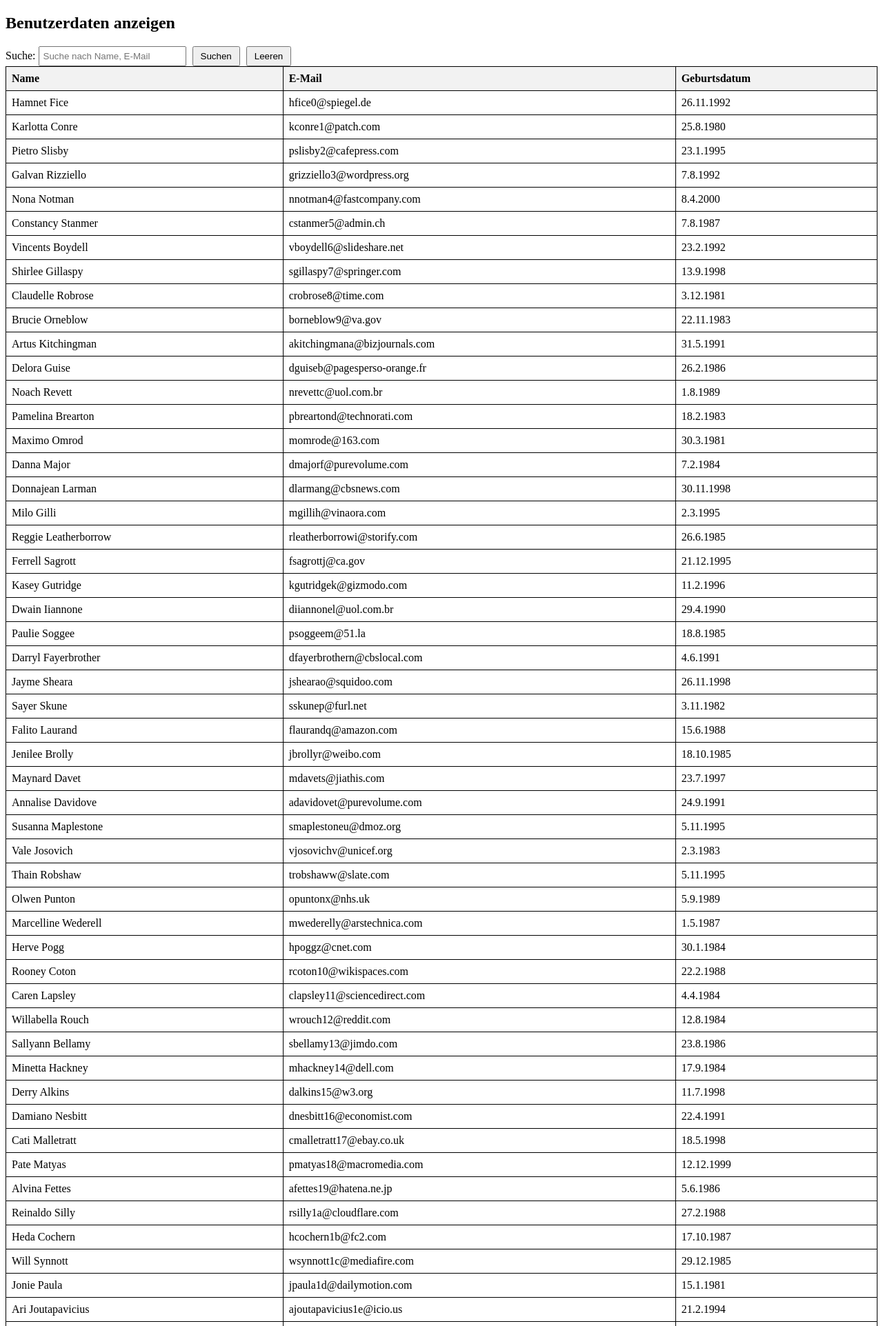
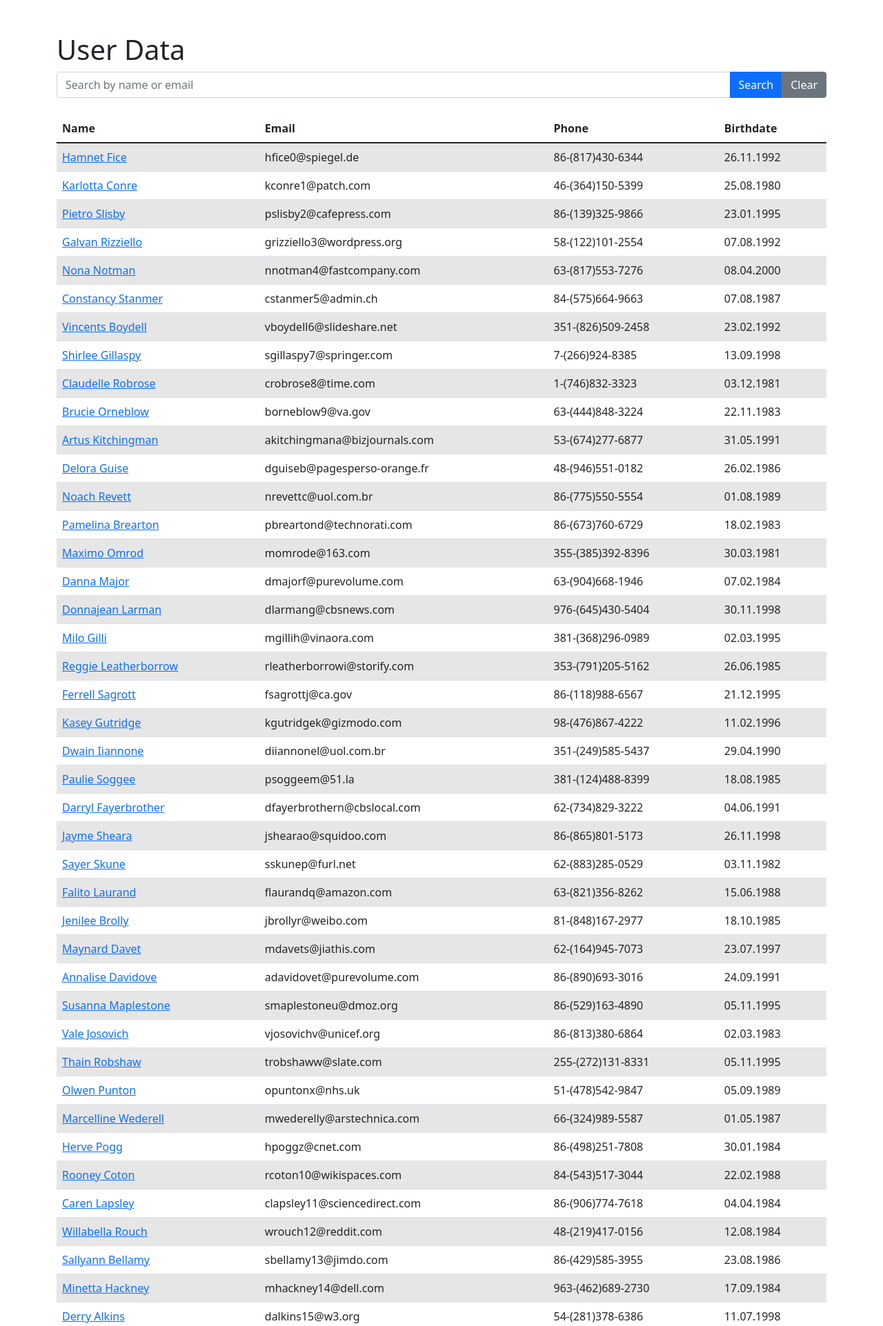
Before and after one commit to Gery485/php13-zusatz, a PHP site: page / in a window 1280 px wide. Shown: the top 1923 px of the page at 69% size. Run offline with PHP 8.4, Linux system fonts and the light colour scheme.

Commit message:
verschönert und zusatzaufgabe gemacht

```diff
--- a/get_data.php
+++ /dev/null
@@ -1,14 +0,0 @@
-<?php
-require_once 'userdata.php';
-
-header('Content-Type: application/json');
-
-$searchTerm = isset($_GET['search']) ? $_GET['search'] : '';
-
-if (empty($searchTerm)) {
-    $data = getAllData();
-} else {
-    $data = getFilteredData($searchTerm);
-}
-
-echo json_encode($data);
--- a/index.php
+++ b/index.php
@@ -1,63 +1,91 @@
+<?php
+require_once 'userdata.php';
+
+function getAllData() {
+    global $data;
+    return $data;
+}
+
+function getFilteredData($filter) {
+    $allData = getAllData();
+    return array_filter($allData, function($user) use ($filter) {
+        $fullName = strtolower($user['firstname'] . ' ' . $user['lastname']);
+        $email = strtolower($user['email']);
+        $filterLower = strtolower($filter);
+        return strpos($fullName, $filterLower) !== false || strpos($email, $filterLower) !== false;
+    });
+}
+
+$filter = isset($_GET['filter']) ? $_GET['filter'] : '';
+$users = $filter ? getFilteredData($filter) : getAllData();
+?>
+
 <!DOCTYPE html>
-<html lang="de">
+<html lang="en">
 <head>
     <meta charset="UTF-8">
     <meta name="viewport" content="width=device-width, initial-scale=1.0">
-    <title>Benutzerdaten anzeigen</title>
-    <script src="js/jquery-3.3.1.min.js"></script>
-    <script src="js/index.js" defer></script>
+    <title>User Data</title>
+    <link href="https://cdn.jsdelivr.net/npm/bootstrap@5.1.3/dist/css/bootstrap.min.css" rel="stylesheet">
     <style>
-        table {
-            width: 100%;
-            border-collapse: collapse;
-        }
-        table, th, td {
-            border: 1px solid black;
-        }
-        th, td {
-            padding: 8px;
-            text-align: left;
-        }
-        th {
-            background-color: #f2f2f2;
-        }
-        input[type="text"] {
-            width: 200px;
-            padding: 5px;
-        }
-        button {
-            padding: 5px 10px;
-            margin-left: 5px;
+        .table-striped tbody tr:nth-of-type(odd) {
+            background-color: rgba(0,0,0,.05);
         }
     </style>
 </head>
 <body>
+    <div class="container mt-5">
+        <h1>User Data</h1>
+        <form action="" method="GET" class="mb-4">
+            <div class="input-group">
+            <input type="text" name="filter" class="form-control" placeholder="Search by name or email" value="<?= htmlspecialchars($filter) ?>">
+                <button type="submit" class="btn btn-primary">Search</button>
+                <a href="index.php" class="btn btn-secondary">Clear</a>
+            </div>
+        </form>
 
-<h2>Benutzerdaten anzeigen</h2>
-
-<div>
-    <label for="search">Suche:</label>
-    <input type="text" id="search" placeholder="Suche nach Name, E-Mail">
-    <button id="searchButton">Suchen</button>
-    <button id="clearButton">Leeren</button>
-</div>
-
-<table id="userTable">
+        <?php if (empty($users)): ?>
+            <div class="alert alert-warning">No users found.</div>
+        <?php else: ?>
+            <table class="table table-striped">
                 <thead>
                     <tr>
                         <th>Name</th>
-        <th>E-Mail</th>
-        <th>Geburtsdatum</th>
+                        <th>Email</th>
+                        <th>Phone</th>
+                        <th>Birthdate</th>
                     </tr>
                 </thead>
                 <tbody>
-    <!-- Daten werden hier dynamisch geladen -->
+                    <?php foreach ($users as $user): ?>
+                        <tr>
+                        <td><a href="details.php?id=<?= $user['id'] ?>&filter=<?= urlencode($filter) ?>"><?= htmlspecialchars($user['firstname'] . ' ' . $user['lastname']) ?></a></td>
+                            <td><?= htmlspecialchars($user['email']) ?></td>
+                            <td><?= htmlspecialchars($user['phone']) ?></td>
+                            <td><?= date('d.m.Y', strtotime($user['birthdate'])) ?></td>
+                        </tr>
+                    <?php endforeach; ?>
                 </tbody>
             </table>
+        <?php endif; ?>
+    </div>
 
-<?php
-require_once 'userdata.php';
-?>
-
+    <script src="https://code.jquery.com/jquery-3.6.0.min.js"></script>
+    <script>
+        $(document).ready(function() {
+            $('input[name="filter"]').on('input', function() {
+                var filter = $(this).val().toLowerCase();
+                $('tbody tr').each(function() {
+                    var name = $(this).find('td:first-child').text().toLowerCase();
+                    var email = $(this).find('td:nth-child(2)').text().toLowerCase();
+                    if (name.indexOf(filter) > -1 || email.indexOf(filter) > -1) {
+                        $(this).show();
+                    } else {
+                        $(this).hide();
+                    }
+                });
+            });
+        });
+    </script>
 </body>
 </html>
--- a/js/index.js
+++ b/js/index.js
@@ -23,22 +23,58 @@ function displayData(data) {
     tbody.empty();
 
     if (data.length === 0) {
-        tbody.append('<tr><td colspan="3">Keine Daten gefunden</td></tr>');
+        tbody.append('<tr><td colspan="5">Keine Daten gefunden</td></tr>');
         return;
     }
 
     data.forEach(function(user) {
         var row = $('<tr>');
-        row.append($('<td>').text(user.firstname + ' ' + user.lastname));
+        row.append($('<td>').html('<a href="#" class="user-link" data-id="' + user.id + '">' + user.firstname + ' ' + user.lastname + '</a>'));
         row.append($('<td>').text(user.email));
+        row.append($('<td>').text(user.phone));
         row.append($('<td>').text(formatDate(user.birthdate)));
+        row.append($('<td>').text(user.street));
         tbody.append(row);
+    });
+
+    // Event-Listener für die Benutzerlinks
+    $('.user-link').on('click', function(e) {
+        e.preventDefault(); // Verhindert das Standardverhalten des Links
+        var userId = $(this).data('id'); // Holt die ID des Benutzers
+        showUserDetails(userId); // Ruft die Funktion auf, um die Details anzuzeigen
     });
 }
 
 function formatDate(dateString) {
     var date = new Date(dateString);
-    return date.toLocaleDateString('de-DE');
+    return date.toLocaleDateString('de-DE'); // Gibt das Datum im deutschen Format zurück
+}
+
+function showUserDetails(userId) {
+    $.ajax({
+        url: 'get_data.php',
+        method: 'GET',
+        data: { id: userId },
+        dataType: 'json',
+        success: function(user) {
+            if (user) {
+                var detailsHtml = '<h3>Benutzerdetails (ID: ' + user.id + ')</h3>';
+                detailsHtml += '<p><strong>Vorname:</strong> ' + user.firstname + '</p>';
+                detailsHtml += '<p><strong>Nachname:</strong> ' + user.lastname + '</p>';
+                detailsHtml += '<p><strong>E-Mail:</strong> ' + user.email + '</p>';
+                detailsHtml += '<p><strong>Telefon:</strong> ' + user.phone + '</p>';
+                detailsHtml += '<p><strong>Geburtsdatum:</strong> ' + formatDate(user.birthdate) + '</p>';
+                detailsHtml += '<p><strong>Straße:</strong> ' + user.street + '</p>';
+                $('#userDetails').html(detailsHtml).show(); // Zeigt die Details an
+            } else {
+                $('#userDetails').html('<p>Benutzer nicht gefunden.</p>').show();
+            }
+        },
+        error: function(xhr, status, error) {
+            console.error('Error fetching user details:', error);
+            $('#userDetails').html('<p>Fehler beim Laden der Benutzerdetails.</p>').show();
+        }
+    });
 }
 
 function initializeButtons() {
@@ -54,4 +90,5 @@ function searchData() {
 function clearSearch() {
     $('#search').val('');
     loadData();
+    $('#userDetails').hide(); // Versteckt die Benutzerdetails bei Leeren der Suche
 }
--- a/userdata.php
+++ b/userdata.php
@@ -800,31 +800,4 @@ $data = [[
     "birthdate" => "1991-07-06",
     "street" => "Rusk"
 ]];
-
-function getAllData()
-{
-    global $data;
-    return $data;
-}
-
-function getFilteredData($filter) {
-    global $data;
-    $filter = strtolower($filter);
-
-    return array_filter($data, function($user) use ($filter) {
-        return strpos(strtolower($user['firstname']), $filter) !== false
-            || strpos(strtolower($user['lastname']), $filter) !== false
-            || strpos(strtolower($user['email']), $filter) !== false;
-    });
-}
-
-function getDataPerId($id) {
-    global $data;
-    foreach ($data as $user) {
-        if ($user['id'] == $id) {
-            return $user;
-        }
-    }
-    return null; // Benutzer nicht gefunden
-}
 ?>
```
Also changed, not shown: details.php (added, +64 -0 lines). Lines whose indentation alone changed are shown as unchanged.
